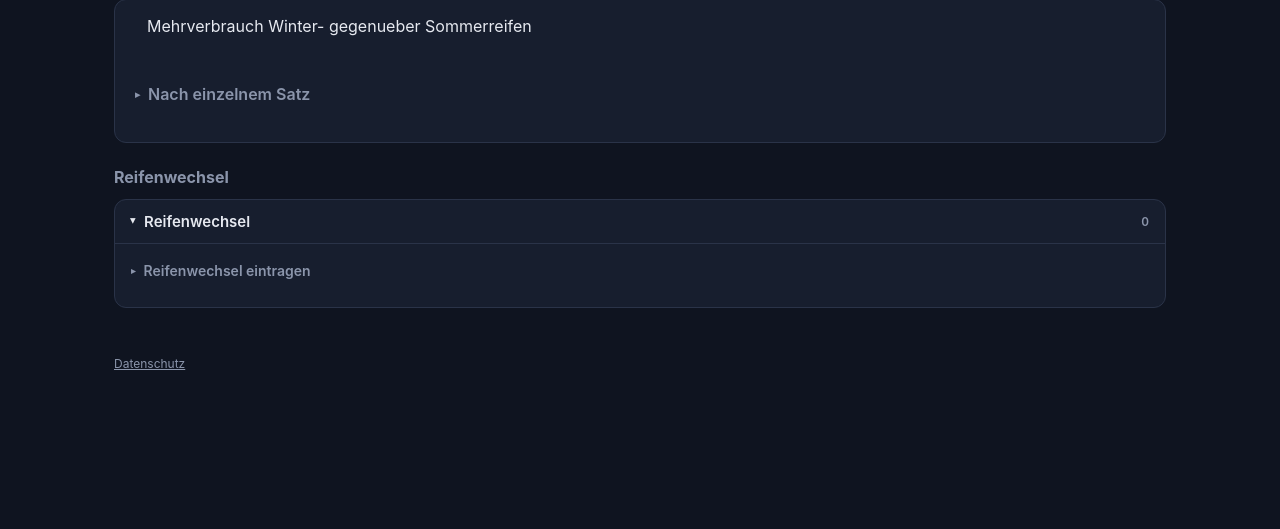
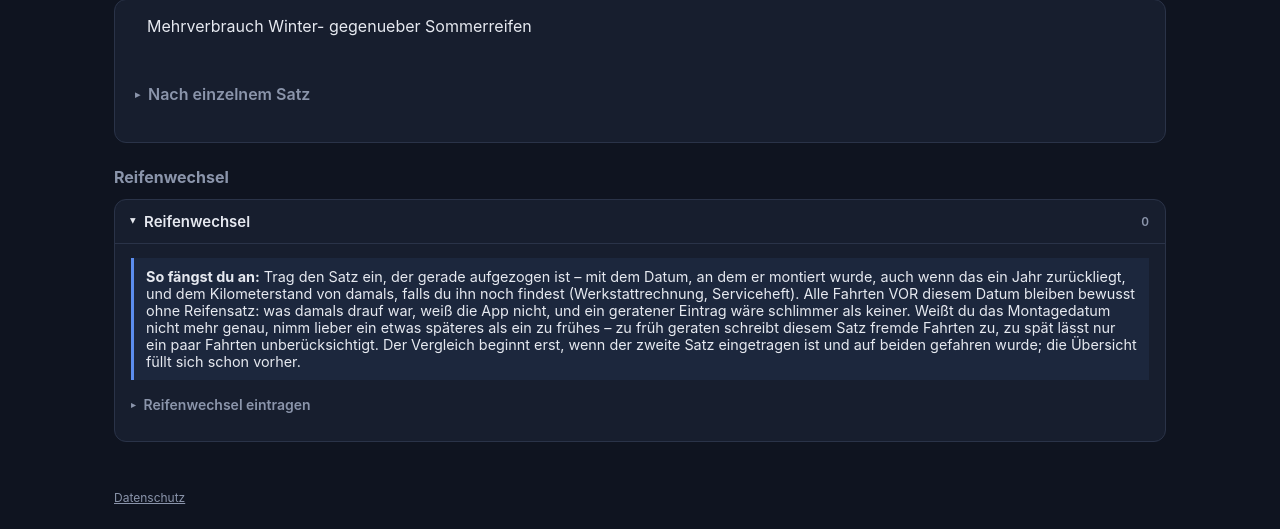
Before and after one commit to iDomi94/Lademonitor-Server, a FastAPI app: template backend/app/templates/tires.html in a window 1280 px wide. Shown: the part 446-975 px from the top of the page. Before the commit the page ends 816 px from the top, so only its background shows below. Run offline with FastAPI, Linux system fonts and the light colour scheme; the template is opened without the code that fills it, so the values that code supplies are empty; parts of the project's set-up code (start-up, migrations or seed data) failed here and were passed over; some libraries are stand-ins or nearby versions.

Commit message:
Reifen: erklaeren, wie der erste Eintrag gemeint ist
Der erste Eintrag ist der Satz, der GERADE aufgezogen ist - mit seinem
tatsaechlichen, ggf. weit zurueckliegenden Montagedatum. Ohne diesen
Hinweis tippt man das heutige Datum ein und die gesamte bisherige
Historie faellt unter "ohne Satz".

Der Text steht deshalb nicht nur im zugeklappten Hilfetext, sondern auch
ueber dem Formular, solange kein Wechsel eingetragen ist - in genau dem
Moment, in dem er gebraucht wird.

Dazu die Regel fuers Raten: lieber ein zu spaetes Datum als ein zu
fruehes. Zu frueh schreibt diesem Satz fremde Fahrten zu (falsche
Zahlen), zu spaet laesst nur ein paar Fahrten weg (weniger Zahlen).

Co-Authored-By: Claude Opus 5 <noreply@anthropic.com>
Claude-Session: https://claude.ai/code/session_01S7HQCBh78huf9wgn7mg1Fx

```diff
--- a/backend/app/changelog.py
+++ b/backend/app/changelog.py
@@ -15,6 +15,7 @@ CHANGELOG = [
             "Die Grenze der Rechnung steht über der Tabelle statt in einer Fußnote: Trennen lassen sich Reifen- und Temperatureffekt nur dort, wo beide Sätze über einen gemeinsamen Temperaturbereich gefahren wurden. Den liefern die Übergangsmonate um den Wechsel herum. Fehlt er, ist die bereinigte Spalte eine Hochrechnung - und die Seite sagt das.",
             "Eine Fahrt, in deren Zeitraum gewechselt wurde, lief auf beiden Sätzen und gehört zu keinem. Sie wird verworfen und mitgezählt, ebenso die Fahrten vor dem ersten eingetragenen Wechsel - beide Zahlen stehen unter der Tabelle, damit sichtbar bleibt, auf wie viel die Auswertung sich stützt.",
             "Über der Auswertung steht eine Übersicht der Sätze: seit wann es sie gibt, wie lange sie insgesamt aufgezogen waren, wie viele Fahrten und Kilometer darauf liegen und wie viel geladen wurde. Wiedermontagen desselben Satzes stehen dabei in EINER Zeile - sonst ließe sich „wie viel km sind da drauf\" gar nicht beantworten. Das Alter seit der ersten Montage steht daneben, weil Gummi auch im Keller altert.",
+            "Erklärt wird auch, wie man überhaupt anfängt: der erste Eintrag ist der Satz, der GERADE aufgezogen ist – mit dem Datum, an dem er montiert wurde, nicht dem von heute. Solange noch kein Wechsel eingetragen ist, steht der Hinweis direkt über dem Formular statt im zugeklappten Hilfetext. Fahrten vor diesem Datum bleiben bewusst ohne Satz, und beim Raten gilt: lieber ein etwas späteres Datum als ein zu frühes.",
             "Beim Reifenwechsel lässt sich der Kilometerstand mitangeben. Er ist die genauere Quelle für die Laufleistung: die Differenz zweier Wechsel enthält auch die eine Fahrt, die über den Wechsel hinweg lief und deshalb keinem Satz zugeordnet werden kann. Fehlt er, wird weiter über die zugeordneten Fahrten gezählt – solche Werte sind in der Übersicht mit einem Sternchen markiert.",
             "Die Tabelle der Wechsel zeigt jetzt den Zeitraum jeder Montage (bis zum nächsten Wechsel bzw. „heute\") samt Dauer, Fahrten und Kilometern - das Enddatum wird abgeleitet, eingetragen wird weiterhin nur der Wechsel selbst.",
             "Derselbe Reifensatz im nächsten Winter fällt mit seiner früheren Montage zu einer Gruppe zusammen (gleiche Art, Marke, Modell, Größe) statt als zweite, halb so große Gruppe zu erscheinen.",
--- a/backend/app/i18n/de.json
+++ b/backend/app/i18n/de.json
@@ -665,5 +665,7 @@
   "tires.unit.years": "Jahre",
   "tires.form.odometer": "Kilometerstand",
   "tires.form.odometer_placeholder": "beim Wechsel, optional",
-  "tires.km_estimated": "Nur aus den zugeordneten Fahrten gezählt – die Fahrt über den Wechsel hinweg fehlt. Trage den Kilometerstand beim Wechsel ein, dann wird der Wert exakt."
+  "tires.km_estimated": "Nur aus den zugeordneten Fahrten gezählt – die Fahrt über den Wechsel hinweg fehlt. Trage den Kilometerstand beim Wechsel ein, dann wird der Wert exakt.",
+  "tires.getting_started_heading": "So fängst du an:",
+  "tires.getting_started": "Trag den Satz ein, der gerade aufgezogen ist – mit dem Datum, an dem er montiert wurde, auch wenn das ein Jahr zurückliegt, und dem Kilometerstand von damals, falls du ihn noch findest (Werkstattrechnung, Serviceheft). Alle Fahrten VOR diesem Datum bleiben bewusst ohne Reifensatz: was damals drauf war, weiß die App nicht, und ein geratener Eintrag wäre schlimmer als keiner. Weißt du das Montagedatum nicht mehr genau, nimm lieber ein etwas späteres als ein zu frühes – zu früh geraten schreibt diesem Satz fremde Fahrten zu, zu spät lässt nur ein paar Fahrten unberücksichtigt. Der Vergleich beginnt erst, wenn der zweite Satz eingetragen ist und auf beiden gefahren wurde; die Übersicht füllt sich schon vorher."
 }
--- a/backend/app/i18n/en.json
+++ b/backend/app/i18n/en.json
@@ -665,5 +665,7 @@
   "tires.unit.years": "years",
   "tires.form.odometer": "Odometer",
   "tires.form.odometer_placeholder": "at the change, optional",
-  "tires.km_estimated": "Counted from the attributed drives only \u2013 the drive across the change is missing. Enter the odometer reading at the change and the figure becomes exact."
+  "tires.km_estimated": "Counted from the attributed drives only \u2013 the drive across the change is missing. Enter the odometer reading at the change and the figure becomes exact.",
+  "tires.getting_started_heading": "How to start:",
+  "tires.getting_started": "Record the set that is fitted right now \u2013 with the date it was mounted, even if that was a year ago, and the odometer reading from back then if you can still find it (garage invoice, service book). All drives BEFORE that date deliberately stay without a tire set: the app has no idea what was fitted then, and a guessed entry would be worse than none. If you no longer know the exact date, pick a slightly later one rather than one that is too early \u2013 guessing too early attributes other sets' drives to this one, guessing too late merely leaves a few drives out. The comparison only starts once the second set is recorded and both have been driven; the overview fills up before that."
 }
--- a/backend/app/templates/tires.html
+++ b/backend/app/templates/tires.html
@@ -9,7 +9,10 @@
 
 <details class="help">
   <summary>{{ t('common.help') }}</summary>
-  <div class="inner">{{ t('tires.description') }}</div>
+  <div class="inner">
+    <p>{{ t('tires.description') }}</p>
+    <p><strong>{{ t('tires.getting_started_heading') }}</strong> {{ t('tires.getting_started') }}</p>
+  </div>
 </details>
 
 <div class="form-actions" style="margin-top:8px">
@@ -63,6 +66,12 @@
 <details class="panel" id="tire-list-panel" open>
   <summary>{{ t('tires.changes_heading') }} <span class="count" id="tire-count"></span></summary>
   <div class="inner">
+    <div id="tire-getting-started" hidden
+         style="margin-bottom:12px; padding:10px 12px; border-left:3px solid var(--accent2);
+                background:rgba(91,141,239,0.08); font-size:0.9em">
+      <strong>{{ t('tires.getting_started_heading') }}</strong>
+      {{ t('tires.getting_started') }}
+    </div>
     <details class="panel plain" id="tire-form-panel">
       <summary id="tire-form-heading">{{ t('tires.form.new_heading') }}</summary>
       <div class="inner">
@@ -204,6 +213,7 @@ async function loadTireSets() {
   document.getElementById('tire-count').textContent = tireSets.length;
 
   const table = document.getElementById('tire-table');
+  document.getElementById('tire-getting-started').hidden = tireSets.length > 0;
   if (!tireSets.length) { table.innerHTML = ''; return; }
   const head = `<tr><th>${T.colPeriod}</th><th>${T.colKind}</th>` +
     `<th>${T.colTire}</th><th>${T.colDaysMounted}</th><th>${T.colDrives}</th>` +
```
Also changed, not shown: CLAUDE.md (+10 -0 lines), CHANGELOG.md.
